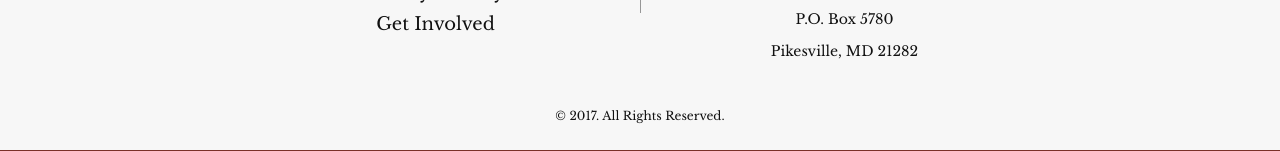
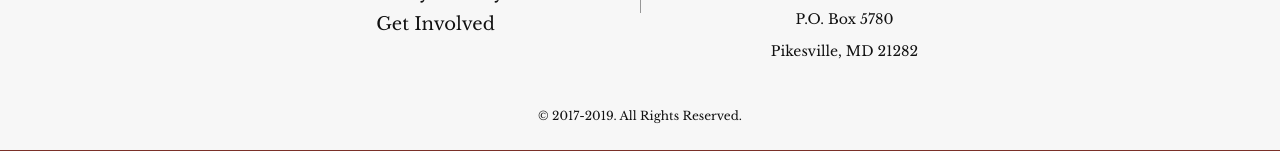
Before and after one commit to mkess-ivy/IFF, a Jekyll site: the page built from iff-site/index.html, in a window 1280 px wide. Shown: the part 1839-1990 px from the top of the page. Built offline with Jekyll 4.4.1, drawn with Linux system fonts in a browser that asks for light colours; comment, search, counter and statistics services are not loaded.

Commit message:
addded subscriber pop up form to footer, updated the copyright

```diff
--- a/iff-site/_includes/footer.html
+++ b/iff-site/_includes/footer.html
@@ -25,7 +25,7 @@
 				<li class="menu_small_text">Pikesville, MD 21282</li>
 			</ul>
 		</div>
-		<div class="copyright">&copy; 2017. All Rights Reserved.</div>
+		<div class="copyright">&copy; 2017-2019. All Rights Reserved.</div>
 	</div>
 
 </footer>
--- a/iff-site/_includes/header.html
+++ b/iff-site/_includes/header.html
@@ -8,4 +8,3 @@
 	<div class="menu"></div>
 
 </header>
-<script type="text/javascript" src="//downloads.mailchimp.com/js/signup-forms/popup/unique-methods/embed.js" data-dojo-config="usePlainJson: true, isDebug: false"></script><script type="text/javascript">window.dojoRequire(["mojo/signup-forms/Loader"], function(L) { L.start({"baseUrl":"mc.us16.list-manage.com","uuid":"eaf0fcf4438b529a92608d5bc","lid":"3e08bfb85f","uniqueMethods":true}) })</script>
```
Also changed, not shown: other parts of iff-site/_includes/footer.html (+1 -0 lines).
